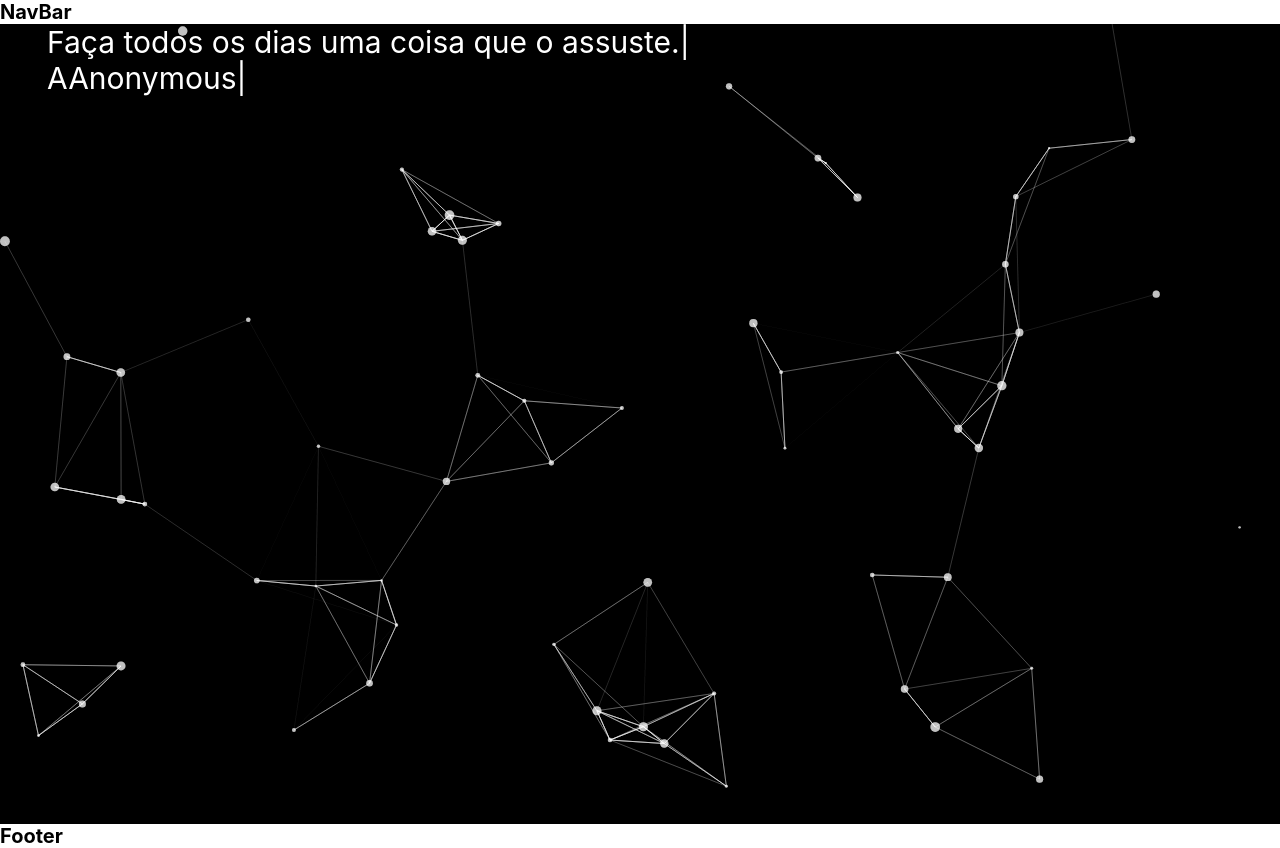
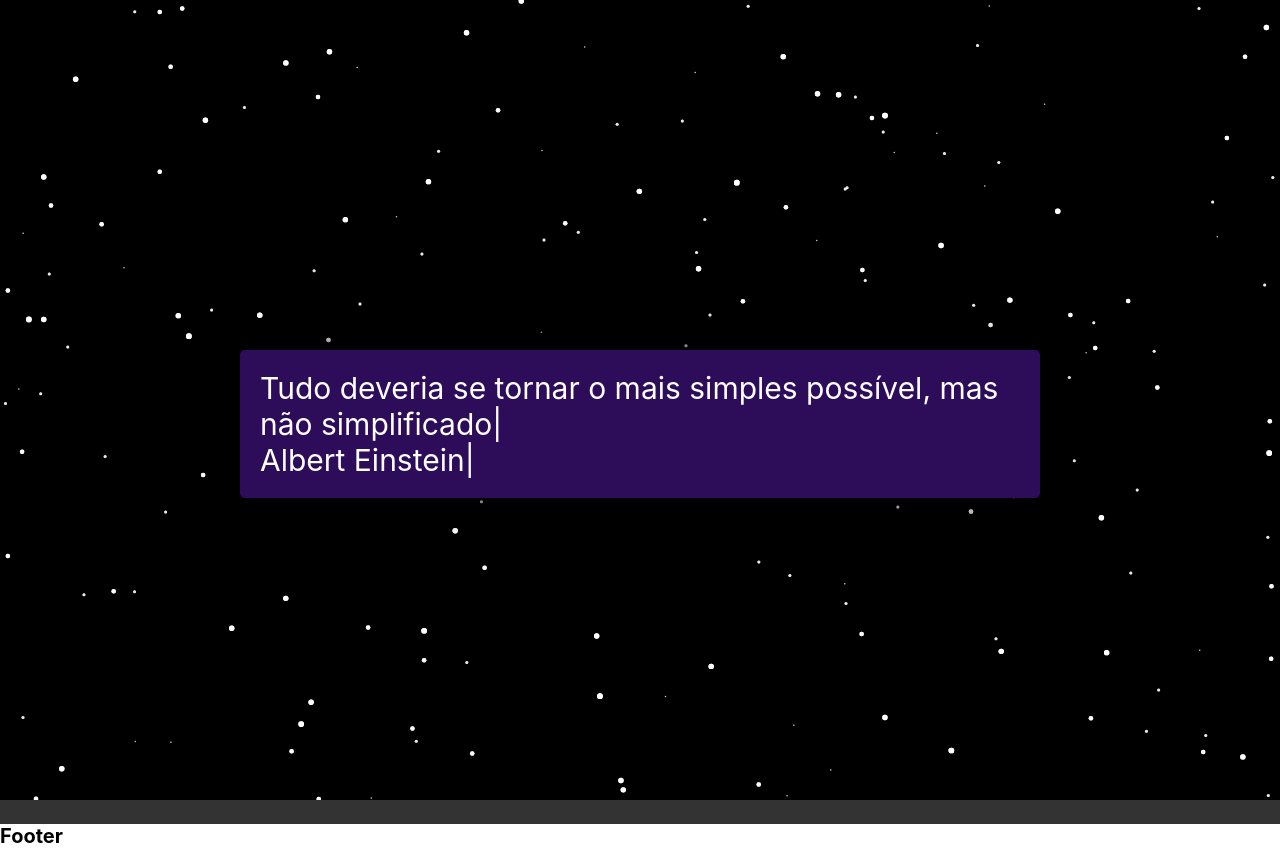
Before and after one commit to GuiLeoni14/Frases_ReactJs, a React (Vite) app: page / in a window 1280 px wide. Built offline with nearby package versions, Linux system fonts and the light colour scheme; data requests are answered from the project's data file.

Commit message:
ajustando card de frase

```diff
--- a/src/context/FrasesProvider/actions.js
+++ b/src/context/FrasesProvider/actions.js
@@ -1,5 +1,6 @@
 import * as types from './types';
 export const loadFrases = async (dispatch) => {
+    dispatch({ type: types.FRASES_LOADING });
     const response = await fetch('http://localhost:5000/frases');
     const data = await response.json();
     return () => dispatch({ type: types.FRASES_SUCCESS, payload: data });
--- a/src/index.css
+++ b/src/index.css
@@ -13,7 +13,9 @@
 html{
     font-size: 62.5%;
 }
-
+body{
+    position: relative;
+}
 section{
     width: 100%;
 }
--- a/src/pages/Home/Frase/index.jsx
+++ b/src/pages/Home/Frase/index.jsx
@@ -1,5 +1,6 @@
 import Typist from 'react-typist';
 import P from 'prop-types';
+import './styles.scss';
 import { useRef, useContext, useEffect, useState } from 'react';
 import { loadFrases, searchOneFrases } from '../../../context/FrasesProvider/actions';
 import { FrasesContext } from '../../../context/FrasesProvider/context';
@@ -21,24 +22,26 @@
         };
     }, [frasesDispatch]);
     useEffect(() => {
-        searchOneFrases(frasesDispatch, frases).then((dispatch) => {
-            dispatch();
-        });
+        if (frases.length > 0) {
+            searchOneFrases(frasesDispatch, frases).then((dispatch) => {
+                dispatch();
+            });
+        }
     }, [frasesDispatch, frases]);
     return (
-        <>
-            {frase && (
-                <div className="main-frase">
-                    <Typist>
+        <div className="main-frase">
+            {frase['quote'] && (
+                <>
+                    <Typist startDelay={800}>
                         <span>{frase['quote']}</span>
                     </Typist>
                     <Typist>
                         <span>{frase['author']}</span>
-                        <Typist.Backspace count={8} delay={200} />
+                        <Typist.Backspace count={frase['author'].length} delay={100} />
                         <span>{frase['author']}</span>
                     </Typist>
-                </div>
+                </>
             )}
-        </>
+        </div>
     );
 }
--- /dev/null
+++ b/src/pages/Home/Frase/styles.scss
@@ -0,0 +1,19 @@
+.main-frase{
+    width: 100%;
+    max-width: 80rem;
+    padding: 2rem;
+    background-color: #2d0d59;
+    z-index: 1;
+    box-shadow: 0rem 0rem 4rem #000;
+    border-radius: 0.5rem;
+    span{
+        text-align: justify;
+        color: #fff;
+        font-size: 3rem;
+        align-self: flex-start;
+    }
+    p{
+        font-size: 3rem;
+        color: #ffff;
+    }
+}
--- a/src/pages/Home/index.jsx
+++ b/src/pages/Home/index.jsx
@@ -5,13 +5,14 @@
 import { useEffect, useState } from 'react';
 import FrasesProvider from '../../context/FrasesProvider';
 import Frase from './Frase';
+import AmongUs from '../../components/Particles/AmongUs';
 export default function Home() {
     return (
         <FrasesProvider>
             <section className="s-home">
                 <Container>
                     <div className="main-home">
-                        <Stars />
+                        <AmongUs />
                         <Frase />
                     </div>
                 </Container>
--- a/src/pages/Home/styles.scss
+++ b/src/pages/Home/styles.scss
@@ -1,10 +1,11 @@
 .s-home{
-    background-color: #000;
-    min-height: 100vh;
+    background-color: #333333;
+    margin: 0 auto;
     .main-home{
-        span{
-            color: #fff;
-            font-size: 3rem;
-        }
+        width: 100%;
+        display: flex;
+        align-items: center;
+        justify-content: center;
+        min-height: 100vh;
     }
 }
```
